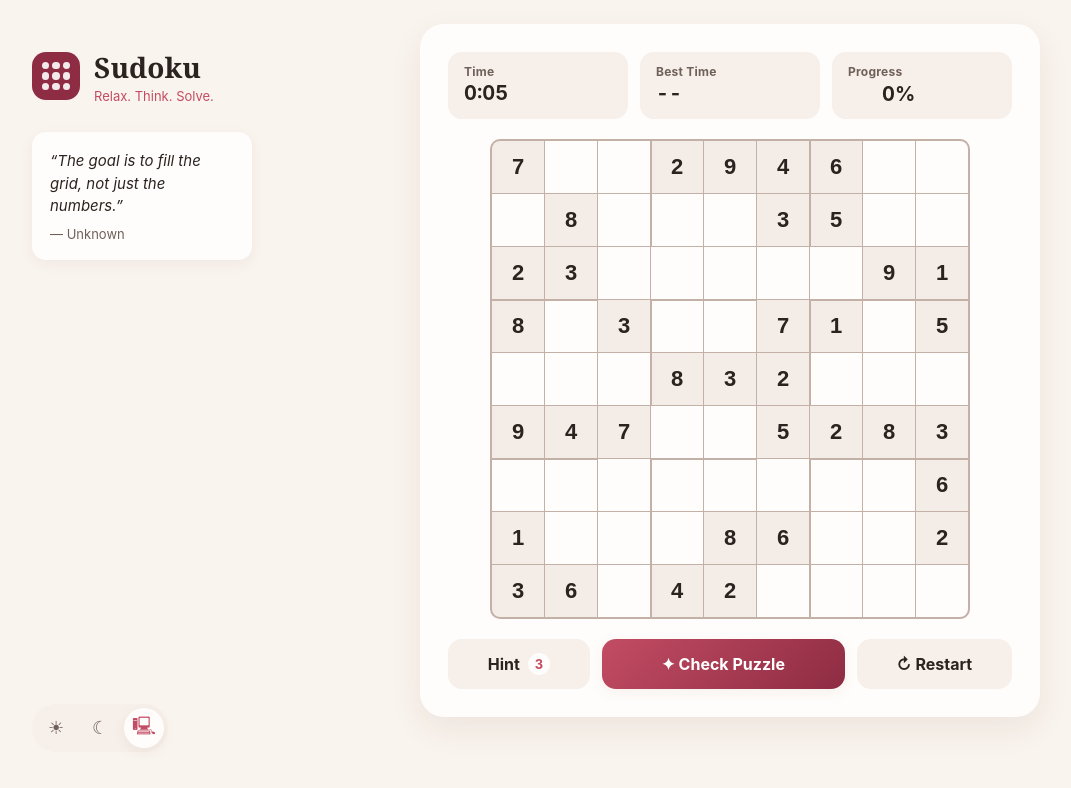
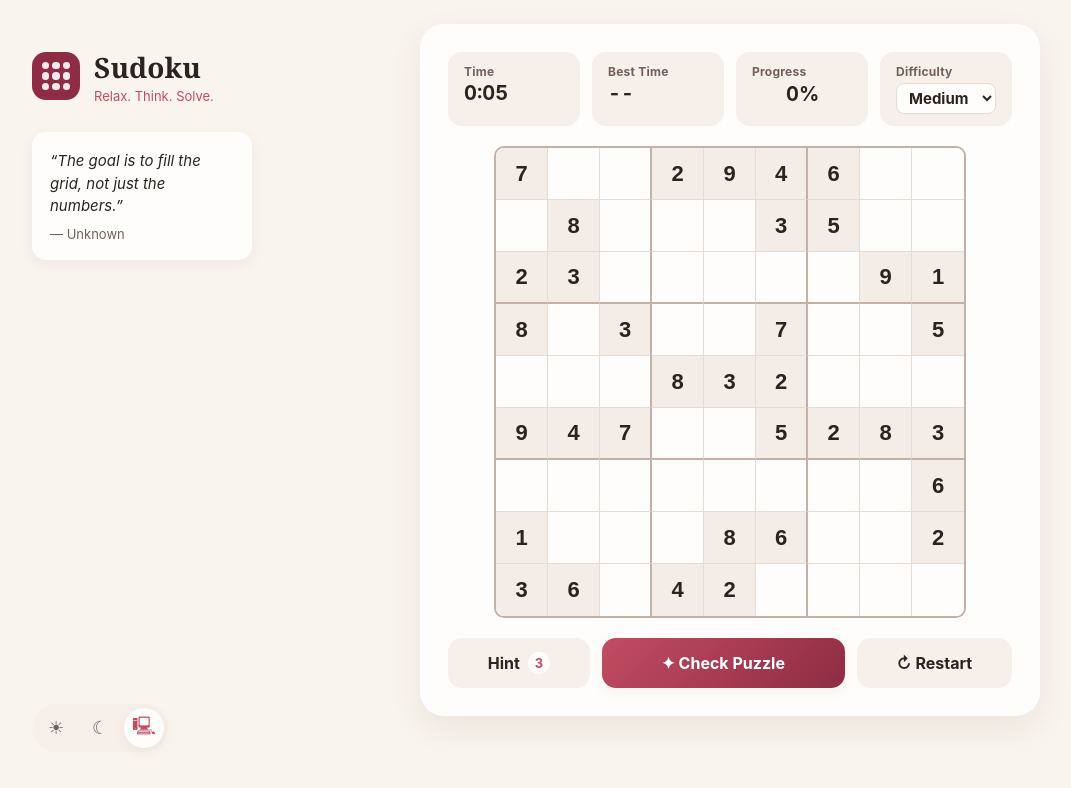
Before and after one commit to amandarae220/sudoku, a React (Vite) app: page / in a window 1280 px wide. Shown: the top 788 px of the page, without its empty margins (52-1123 px from the left). Built offline with nearby package versions, Linux system fonts and the light colour scheme.

Commit message:
adding difficulty levels and accessibility

```diff
--- a/src/components/SudokuBoard.css
+++ b/src/components/SudokuBoard.css
@@ -47,6 +47,29 @@
   gap: 8px;
 }
 
+/* Difficulty is a labeled native <select> for full keyboard/AT support */
+.difficulty {
+  justify-content: center;
+}
+
+.difficulty__select {
+  margin-top: 2px;
+  padding: 4px 8px;
+  border: 1px solid var(--color-grid-line);
+  border-radius: var(--radius-sm);
+  background-color: var(--color-surface);
+  color: var(--color-ink);
+  font-family: inherit;
+  font-size: 15px;
+  font-weight: 700;
+  cursor: pointer;
+}
+
+.difficulty__select:focus-visible {
+  outline: 2px solid var(--color-accent);
+  outline-offset: 2px;
+}
+
 .ring {
   width: 26px;
   height: 26px;
@@ -58,29 +81,38 @@
 
 /* ---- Grid ---- */
 .sudoku-grid {
+  --cell-size: 52px;
   display: grid;
-  grid-template-columns: repeat(9, 1fr);
+  grid-template-columns: repeat(9, var(--cell-size));
   width: fit-content;
   margin: 0 auto;
   border: 2px solid var(--color-box-line);
   border-radius: 10px;
   overflow: hidden;
-  background-color: var(--color-box-line);
-  gap: 1px;
+  background-color: var(--color-cell);
+}
+
+/* Row and gridcell exist for grid ARIA semantics only; display:contents keeps the
+   inputs as the actual CSS-grid items so the 9-column layout is unaffected. */
+.sudoku-row,
+.sudoku-gridcell {
+  display: contents;
 }
 
 .sudoku-cell {
-  width: 52px;
-  height: 52px;
+  width: var(--cell-size);
+  height: var(--cell-size);
   text-align: center;
   font-size: 22px;
   font-weight: 600;
-  border: none;
   background-color: var(--color-cell);
   color: var(--color-entry); /* player entries */
   font-variant-numeric: tabular-nums;
   padding: 0;
   margin: 0;
+  border: none;
+  border-right: 1px solid var(--color-grid-line);
+  border-bottom: 1px solid var(--color-grid-line);
   transition: background-color 0.15s ease, color 0.15s ease;
 }
 
@@ -88,17 +120,18 @@
   outline: none;
 }
 
-/* Thicker rules between the 3x3 boxes */
-.sudoku-cell:nth-child(3n):not(:nth-child(9n)) {
-  box-shadow: 2px 0 0 0 var(--color-box-line);
-  position: relative;
-  z-index: 1;
+/* Thicker rules between the 3x3 boxes; no trailing rule on the last row/column. */
+.sudoku-cell.box-right {
+  border-right: 2px solid var(--color-box-line);
 }
-.sudoku-grid > .sudoku-cell:nth-child(n + 19):nth-child(-n + 27),
-.sudoku-grid > .sudoku-cell:nth-child(n + 46):nth-child(-n + 54) {
-  box-shadow: 0 2px 0 0 var(--color-box-line);
-  position: relative;
-  z-index: 1;
+.sudoku-cell.box-bottom {
+  border-bottom: 2px solid var(--color-box-line);
+}
+.sudoku-cell.last-col {
+  border-right: none;
+}
+.sudoku-cell.last-row {
+  border-bottom: none;
 }
 
 /* Given clues: distinct from player entries */
@@ -223,9 +256,10 @@
   .board-card {
     padding: 16px;
   }
+  .sudoku-grid {
+    --cell-size: 36px;
+  }
   .sudoku-cell {
-    width: 36px;
-    height: 36px;
     font-size: 18px;
   }
   .actions {
--- a/src/components/SudokuBoard.tsx
+++ b/src/components/SudokuBoard.tsx
@@ -3,6 +3,22 @@ import { generatePuzzle, getConflicts, Board } from "../utils/sudoku"; // Puzzle
 import "./SudokuBoard.css"; // Import updated styles
 
 const BEST_TIME_KEY = "sudoku-best-time";
+const DIFFICULTY_KEY = "sudoku-difficulty";
+
+type Difficulty = "easy" | "medium" | "hard";
+
+// How many cells the generator tries to blank out per difficulty.
+const BLANKS: Record<Difficulty, number> = { easy: 38, medium: 46, hard: 52 };
+
+const loadDifficulty = (): Difficulty => {
+  try {
+    const stored = localStorage.getItem(DIFFICULTY_KEY);
+    if (stored === "easy" || stored === "medium" || stored === "hard") return stored;
+  } catch {
+    /* storage unavailable */
+  }
+  return "medium";
+};
 
 // Read the stored best time (in seconds), or null if there isn't one / storage is unavailable.
 const loadBestTime = (): number | null => {
@@ -22,7 +38,10 @@ const formatTime = (totalSeconds: number): string => {
 };
 
 const SudokuBoard: React.FC = () => {
-  const [game, setGame] = useState<{ puzzle: Board; solution: Board }>(() => generatePuzzle());
+  const [difficulty, setDifficulty] = useState<Difficulty>(() => loadDifficulty());
+  const [game, setGame] = useState<{ puzzle: Board; solution: Board }>(() =>
+    generatePuzzle(BLANKS[loadDifficulty()])
+  );
   const [board, setBoard] = useState<Board>(() => game.puzzle.map((row) => [...row]));
   const [hintedCell, setHintedCell] = useState<[number, number] | null>(null); // Track hinted cell
   const [remainingHints, setRemainingHints] = useState<number>(3); // Track remaining hints
@@ -135,9 +154,9 @@ const SudokuBoard: React.FC = () => {
     });
   }, [isSolved, seconds]);
 
-  // Start a fresh puzzle and reset all game state.
-  const restartGame = () => {
-    const next = generatePuzzle();
+  // Start a fresh puzzle at the given difficulty and reset all game state.
+  const newGame = (level: Difficulty) => {
+    const next = generatePuzzle(BLANKS[level]);
     setGame(next);
     setBoard(next.puzzle.map((row) => [...row]));
     setHintedCell(null);
@@ -145,6 +164,18 @@ const SudokuBoard: React.FC = () => {
     setConflicts(new Set());
     setSeconds(0);
     setFocusedCell(null);
+  };
+
+  const restartGame = () => newGame(difficulty);
+
+  const changeDifficulty = (level: Difficulty) => {
+    setDifficulty(level);
+    try {
+      localStorage.setItem(DIFFICULTY_KEY, level);
+    } catch {
+      /* storage unavailable — keep the in-memory choice only */
+    }
+    newGame(level);
   };
 
   // Does (row, col) share the focused cell's row, column, or 3x3 box?
@@ -225,6 +256,18 @@ const SudokuBoard: React.FC = () => {
             <span className="stat__value">{progress}%</span>
           </div>
         </div>
+        <label className="stat difficulty">
+          <span className="stat__label">Difficulty</span>
+          <select
+            className="difficulty__select"
+            value={difficulty}
+            onChange={(e) => changeDifficulty(e.target.value as Difficulty)}
+          >
+            <option value="easy">Easy</option>
+            <option value="medium">Medium</option>
+            <option value="hard">Hard</option>
+          </select>
+        </label>
       </div>
 
       {isSolved && (
@@ -233,9 +276,14 @@ const SudokuBoard: React.FC = () => {
         </p>
       )}
 
-      <div className={`sudoku-grid ${isSolved ? "solved" : ""}`}>
-        {board.map((row, rowIndex) =>
-          row.map((cell, colIndex) => {
+      <div
+        className={`sudoku-grid ${isSolved ? "solved" : ""}`}
+        role="grid"
+        aria-label="Sudoku board"
+      >
+        {board.map((row, rowIndex) => (
+          <div className="sudoku-row" role="row" key={rowIndex}>
+            {row.map((cell, colIndex) => {
               const key = `${rowIndex}-${colIndex}`;
               const given = isGiven(rowIndex, colIndex);
               const isSelected = focusedCell?.[0] === rowIndex && focusedCell?.[1] === colIndex;
@@ -243,6 +291,11 @@ const SudokuBoard: React.FC = () => {
               const isSameNumber = !isSelected && focusedValue !== 0 && cell === focusedValue;
               const isHinted = hintedCell && hintedCell[0] === rowIndex && hintedCell[1] === colIndex;
               const isConflict = conflicts.has(key);
+              // Roving tabindex: exactly one cell is tabbable (the last-focused one,
+              // defaulting to the top-left), so Tab enters the grid once and arrow
+              // keys drive navigation from there.
+              const rovingRow = focusedCell ? focusedCell[0] : 0;
+              const rovingCol = focusedCell ? focusedCell[1] : 0;
               const className = [
                 "sudoku-cell",
                 given ? "given" : "",
@@ -252,12 +305,16 @@ const SudokuBoard: React.FC = () => {
                 isSameNumber ? "same-number" : "",
                 isHinted ? "hinted-cell" : "",
                 isConflict ? "conflict" : "",
+                colIndex % 3 === 2 && colIndex !== 8 ? "box-right" : "",
+                rowIndex % 3 === 2 && rowIndex !== 8 ? "box-bottom" : "",
+                colIndex === 8 ? "last-col" : "",
+                rowIndex === 8 ? "last-row" : "",
               ]
                 .filter(Boolean)
                 .join(" ");
               return (
+                <div className="sudoku-gridcell" role="gridcell" key={key}>
                   <input
-                key={key}
                     ref={(el) => {
                       cellRefs.current[rowIndex][colIndex] = el;
                     }}
@@ -267,6 +324,7 @@ const SudokuBoard: React.FC = () => {
                     aria-invalid={isConflict}
                     className={className}
                     value={cell === 0 ? "" : cell}
+                    tabIndex={rowIndex === rovingRow && colIndex === rovingCol ? 0 : -1}
                     onChange={(e) => handleInputChange(e, rowIndex, colIndex)}
                     onKeyDown={(e) => handleKeyDown(e, rowIndex, colIndex)}
                     onFocus={() => setFocusedCell([rowIndex, colIndex])}
@@ -274,9 +332,11 @@ const SudokuBoard: React.FC = () => {
                     // so they stay keyboard-focusable and visible to screen readers.
                     readOnly={given || isSolved}
                   />
+                </div>
               );
-          })
-        )}
+            })}
+          </div>
+        ))}
       </div>
 
       <div className="actions">
```
Also changed, not shown: 1 other file (tests, documents, lock files or other folders). Lines whose indentation alone changed are shown as unchanged.
